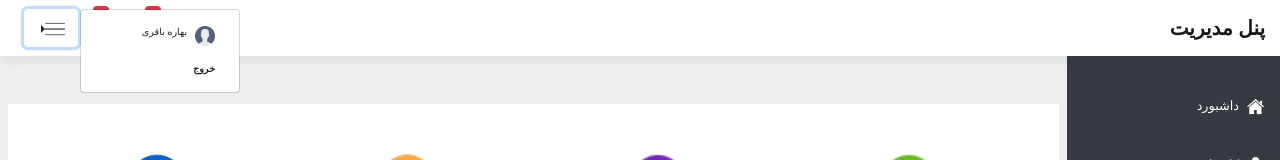
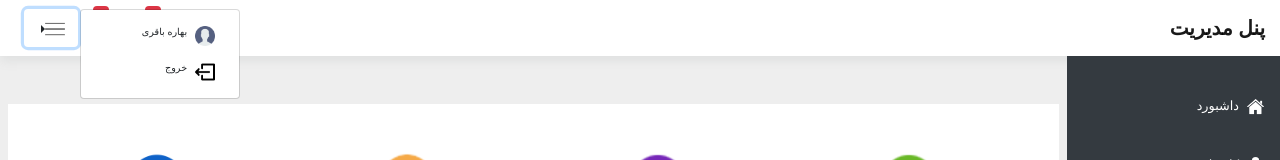
Before and after one commit to baharb68/ManagementPanel, a React (Create React App) app in the folder panel-app/: page / in a window 1280 px wide. Both pictures are taken after a click on the button 51 px from the left and 28 px from the top of the page. Shown: the top 160 px of the page. Built offline with nearby package versions, Linux system fonts and the light colour scheme; a web font is replaced by a local one.

Commit message:
modifying navbar:adding a button component for dropdowns

```diff
--- a/panel-app/src/App.js
+++ b/panel-app/src/App.js
@@ -5,14 +5,13 @@ import 'jquery';
 import 'popper.js';
 import 'bootstrap';
 import 'vazir-font/dist/font-face.css';
-import user from '../src/components/img/user.png'
 import Navbar from '../src/components/Navbar/Navbar';
 import Main from '../src/components/Main/Main'
 
 function App() {
   return (
     <div className="App">
-        <Navbar logo="پنل مدیریت" profileName="بهاره باقری" profileIcon={user} />
+        <Navbar logo="پنل مدیریت" />
         <Main />
     </div>
   );
--- /dev/null
+++ b/panel-app/src/components/Navbar/Button.jsx
@@ -0,0 +1,15 @@
+import React, { Component } from 'react'
+
+export default class button extends Component {
+    constructor(props){
+        super(props);
+    }
+    render() {
+        return (
+            <button class="dropdown-item d-flex align-items-center py-2 text-right" type="button">
+                <img src={this.props.dropdownIcon} alt=""/>
+                <h6 className="pr-2">{this.props.dropdowntext}</h6>
+            </button>
+        )
+    }
+}
--- a/panel-app/src/components/Navbar/Navbar.jsx
+++ b/panel-app/src/components/Navbar/Navbar.jsx
@@ -1,10 +1,12 @@
 import React, { Component } from 'react'
 import './Navbar.css'
 import bell from '../img/bell.png'
-
+import logout from '../img/logout.png'
 import mail from '../img/mail-black-envelope-symbol.png'
 import menu from '../img/menu.png'
 import Icon from './Icon'
+import user from '../img/user.png'
+import Button from './Button'
 export default class Navbar extends Component {
     constructor(props){
         super(props);
@@ -25,11 +27,8 @@ export default class Navbar extends Component {
                            <img src={menu} alt=""/>
                         </button>
                         <div class="dropdown-menu dropdown-menu-right">
-                            <button class="dropdown-item d-flex align-items-center py-2 text-right" type="button">
-                                <img src={this.props.profileIcon} alt=""/>
-                                <h6 className="pr-2">{this.props.profileName}</h6>
-                            </button>
-                            <button class="dropdown-item text-right py-2 font-weight-bold" type="button">خروج </button>
+                            <Button dropdowntext="بهاره باقری" dropdownIcon={user} />
+                            <Button dropdowntext="خروج" dropdownIcon={logout} />
                         </div>
                     </div>
                 </nav>
```
